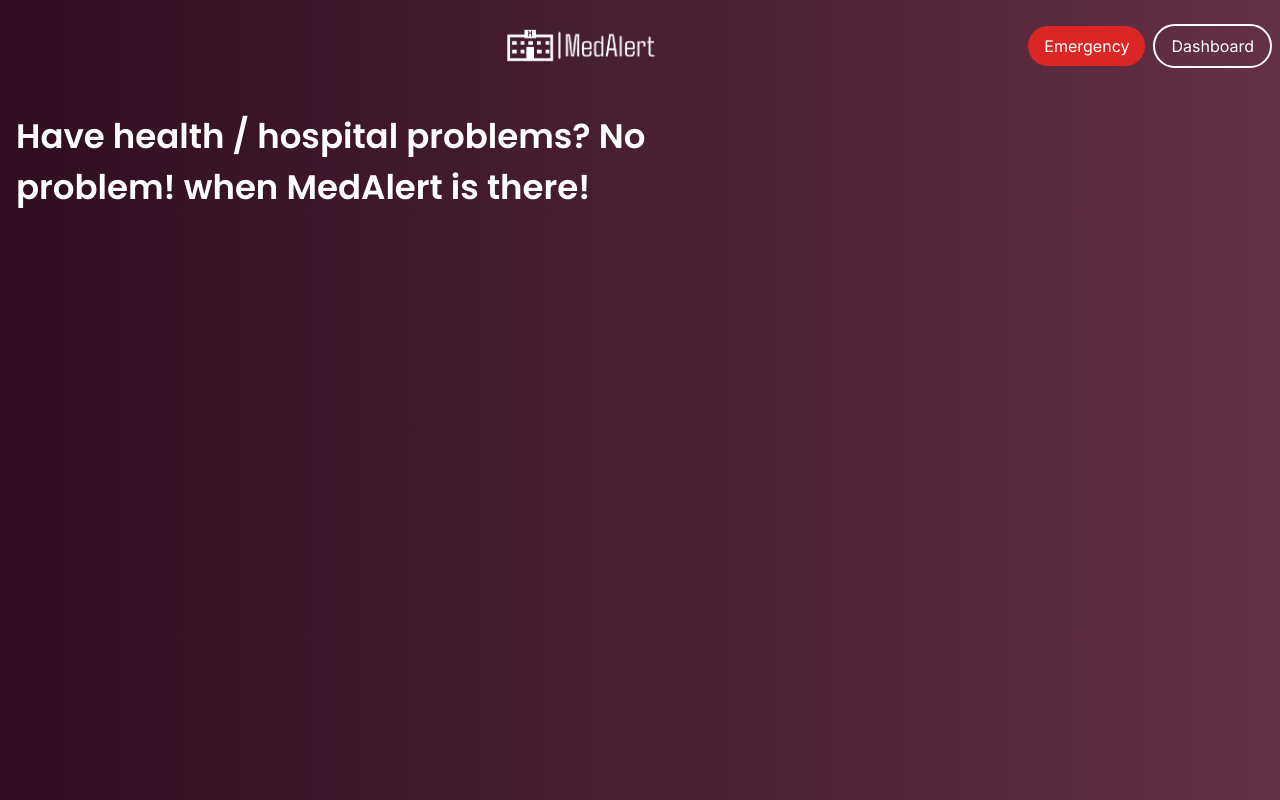
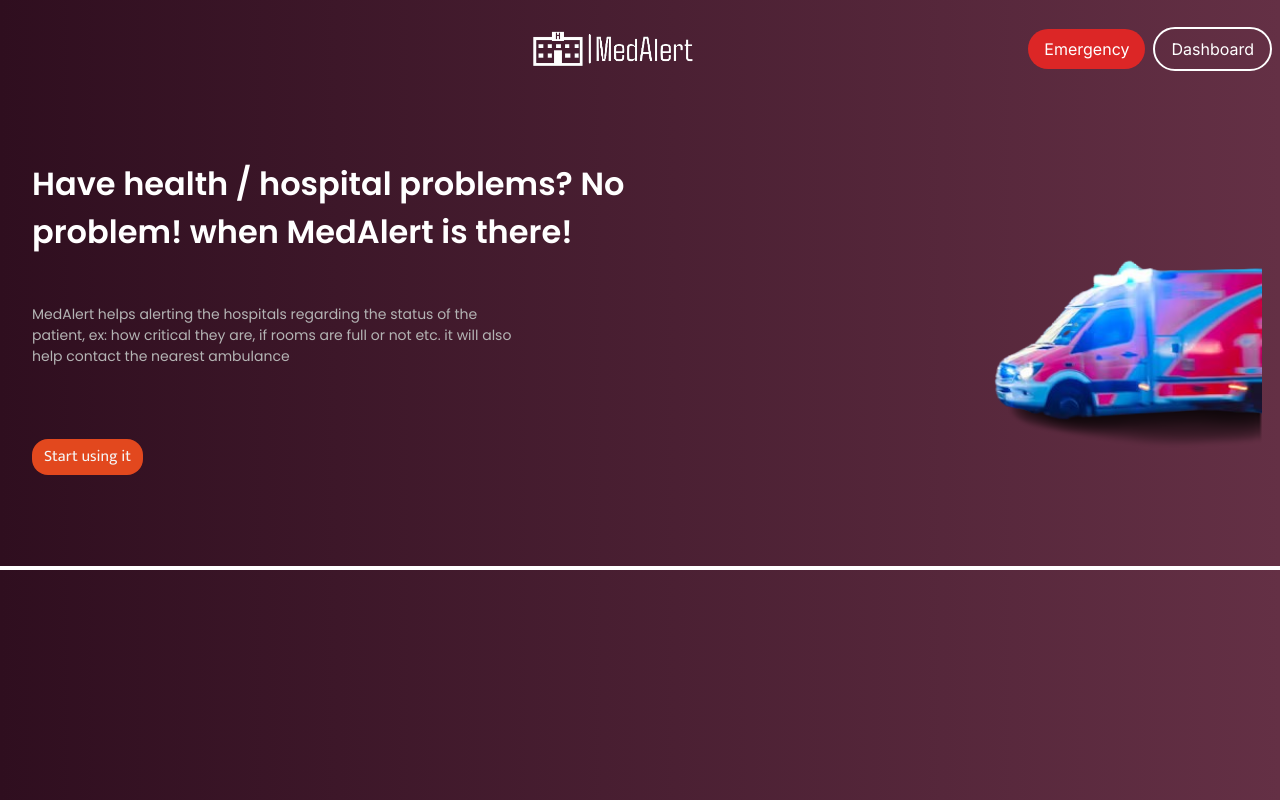
Before and after one commit to 0Armaan025/MedAlert, a Next.js app: page / in a window 1280 px wide. Built offline with nearby package versions, Linux system fonts and the light colour scheme.

Commit message:
feat: landing page, i guess?

```diff
--- a/src/app/globals.css
+++ b/src/app/globals.css
@@ -1,4 +1,6 @@
 @import url("https://fonts.googleapis.com/css2?family=Poppins:ital,wght@0,100;0,200;0,300;0,400;0,500;0,600;0,700;0,800;0,900;1,100;1,200;1,300;1,400;1,500;1,600;1,700;1,800;1,900&display=swap");
+@import url("https://fonts.googleapis.com/css2?family=Roboto+Mono:ital,wght@0,100..700;1,100..700&display=swap");
+@import url("https://fonts.googleapis.com/css2?family=Mukta:wght@200;300;400;500;600;700;800&display=swap");
 
 @tailwind base;
 @tailwind components;
--- a/src/components/navbar/Navbar.tsx
+++ b/src/components/navbar/Navbar.tsx
@@ -10,7 +10,7 @@ const Navbar = (props: Props) => {
         <img
           src="/logo.png"
           alt="MedAlert Logo"
-          className="w-48 h-18 ml-32 cursor-pointer"
+          className="w-52 h-18 ml-48 cursor-pointer"
         />
       </div>
       <input
--- a/src/landing-page/middlePart/MiddlePart.tsx
+++ b/src/landing-page/middlePart/MiddlePart.tsx
@@ -7,23 +7,86 @@ const MiddlePart = (props: Props) => {
     <>
       <div className="flex flex-row justify-start items-center">
         <div
-          className="flex flex-col justify-start items-center ml-16"
-          style={{ marginLeft: "16px", marginTop: "20px" }}
+          className="flex flex-col justify-start items-center ml-8"
+          style={{
+            marginLeft: "32px",
+            marginTop: "20px",
+            display: "flex",
+            flexDirection: "column",
+            justifyContent: "start",
+            alignItems: "start",
+          }}
         >
           <h3
             className="text-white"
             style={{
               fontFamily: "Poppins, sans-serif",
-              fontSize: "34px",
+              fontSize: "32px",
               fontWeight: 600,
-              width: "650px",
+              width: "600px",
             }}
           >
             Have health / hospital problems? No problem! when MedAlert is there!
           </h3>
+          <br />
+          <br />
+          <h5
+            className=""
+            style={{
+              fontFamily: "Poppins",
+              width: "500px",
+              color: "#b4b4b4",
+              fontSize: "14px",
+            }}
+          >
+            MedAlert helps alerting the hospitals regarding the status of the
+            patient, ex: how critical they are, if rooms are full or not etc. it
+            will also help contact the nearest ambulance
+          </h5>
+          <br />
+          <br />
+          <br />
+          <input
+            type="button"
+            value="Start using it"
+            className=""
+            style={{
+              background: "#e2481e",
+              color: "whitesmoke",
+              paddingLeft: "12px",
+              paddingRight: "12px",
+              paddingTop: "6px",
+              paddingBottom: "6px",
+              borderRadius: "16px",
+              fontFamily: "Mukta, sans-serif",
+              cursor: "pointer",
+            }}
+          />
         </div>
-        <div className="flex flex-col justify-start items-center"></div>
+        <div className="flex flex-col justify-start items-center mr-32">
+          <img
+            src="/ambulance.png"
+            style={{ mixBlendMode: "normal", width: "630px" }}
+          />
+        </div>
       </div>
+      <br />
+      <br />
+      <center>
+        <div
+          className="flex flex-row justify-start items-center"
+          style={{
+            display: "flex",
+            flexDirection: "row",
+            justifyContent: "start",
+            alignItems: "center",
+            background: "white",
+            padding: "2px",
+          }}
+        >
+
+        </div>
+      </center>
     </>
   );
 };
```
